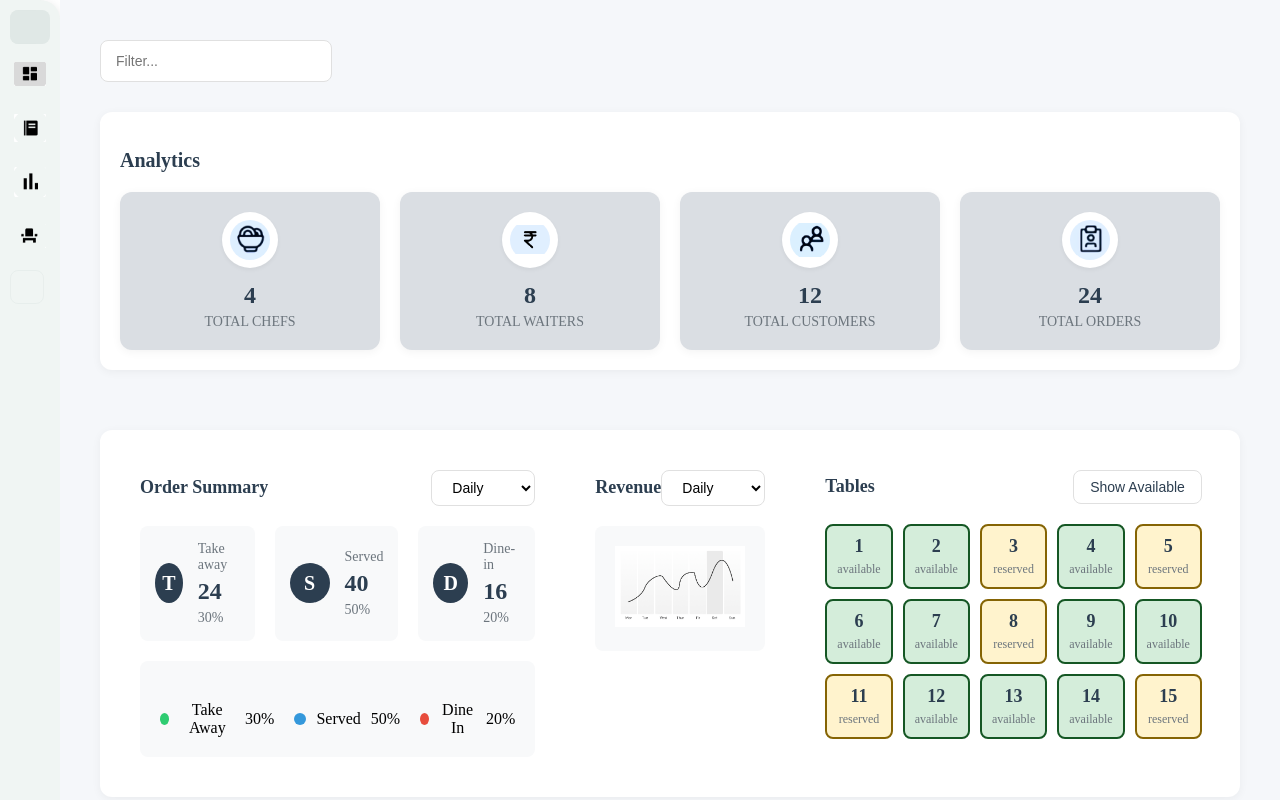
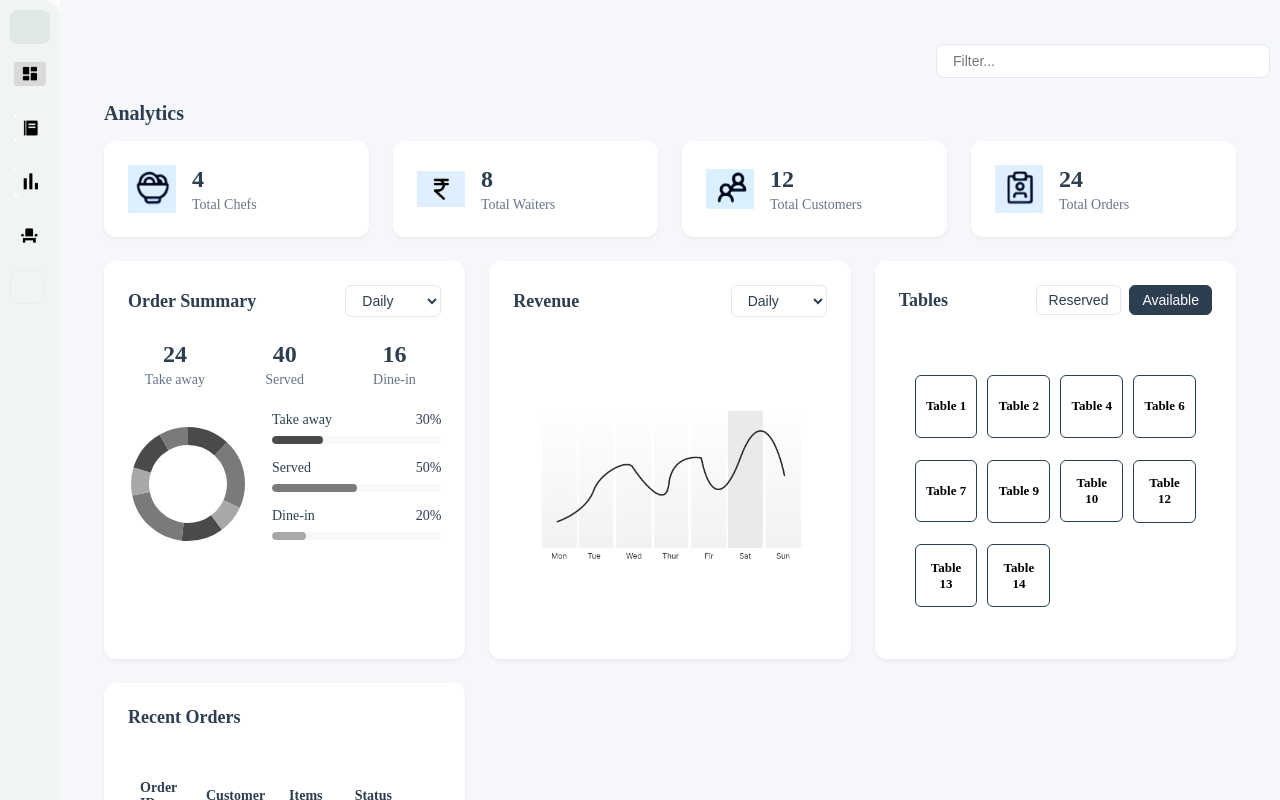
Before and after one commit to RaqeebKhn/CafeRestApp, a React (Vite) app in the folder Frontend/CafeRestApp/: page / in a window 1280 px wide. Built offline with nearby package versions, Linux system fonts and the light colour scheme.

Commit message:
final middle portion dashboard

```diff
--- a/Frontend/CafeRestApp/src/components/Dashboard.css
+++ b/Frontend/CafeRestApp/src/components/Dashboard.css
@@ -1,387 +1,363 @@
 .dashboard-root {
-  display: flex;
-  flex-direction: column;
-  height: 100vh;
-  background: #f5f7fa;
-  padding: 20px;
+  padding: 24px;
+  background-color: #f5f7fa;
+  min-height: 100vh;
 }
 
 .dashboard-header {
+  margin-bottom: 24px;
+}
+
+.header-actions {
   display: flex;
-  justify-content: flex-start;
-  align-items: center;
-  margin-bottom: 30px;
+  justify-content: flex-end;
 }
 
 .filter-container {
-  display: flex;
-  align-items: center;
+  width: 300px;
 }
 
 .dashboard-filter {
-  width: 200px;
-  height: 40px;
-  border: 1px solid #e0e0e0;
+  width: 100%;
+  padding: 8px 16px;
+  border: 1px solid #e2e8f0;
   border-radius: 8px;
-  padding: 0 15px;
   font-size: 14px;
-  background: white;
-  margin-right: 20px;
-}
-
-.dashboard-filter:focus {
-  outline: none;
-  border-color: #2c3e50;
-  box-shadow: 0 0 0 2px rgba(44, 62, 80, 0.1);
-}
-
-.dashboard-content {
-  display: flex;
-  flex-direction: column;
-  gap: 30px;
-  flex: 1;
-}
-
-.metrics-section {
-  background: white;
-  border-radius: 12px;
-  padding: 20px;
-  box-shadow: 0 2px 10px rgba(0, 0, 0, 0.05);
 }
 
 .section-title {
+  color: #2c3e50;
+  margin-bottom: 16px;
   font-size: 20px;
-  color: #2c3e50;
-  margin-bottom: 20px;
-  font-weight: 600;
 }
 
+/* Metrics Section */
 .metrics-grid {
   display: grid;
-  grid-template-columns: repeat(4, 1fr);
-  gap: 20px;
+  grid-template-columns: repeat(auto-fit, minmax(240px, 1fr));
+  gap: 24px;
+  margin-bottom: 24px;
 }
 
 .metric-card {
-  background: #dadee3;
-  padding: 20px;
+  background: white;
   border-radius: 12px;
-  text-align: center;
-  box-shadow: 0 2px 10px rgba(0, 0, 0, 0.05);
-  transition: transform 0.2s;
-}
-
-.metric-card:hover {
-  transform: translateY(-2px);
+  padding: 24px;
+  display: flex;
+  align-items: center;
+  gap: 16px;
+  box-shadow: 0 2px 4px rgba(0, 0, 0, 0.05);
 }
 
 .metric-icon {
-  width: 40px;
-  height: 40px;
+  width: 48px;
+  height: 48px;
   object-fit: contain;
-  margin-bottom: 10px;
-  border-radius: 50%;
-  background: #fff;
-  padding: 8px;
-  box-shadow: 0 2px 4px rgba(0, 0, 0, 0.05);
 }
 
-.metric-value {
+.metric-info h3 {
   font-size: 24px;
-  font-weight: bold;
   color: #2c3e50;
-  margin-bottom: 5px;
+  margin: 0;
 }
 
-.metric-label {
+.metric-info p {
+  color: #64748b;
+  margin: 4px 0 0;
   font-size: 14px;
-  color: #6c757d;
-  text-transform: uppercase;
 }
 
-.analytics-section {
-  background: white;
-  border-radius: 12px;
-  padding: 20px;
-  box-shadow: 0 2px 10px rgba(0, 0, 0, 0.05);
-  margin-top: 30px;
-}
-
+/* Analytics Section */
 .analytics-grid {
   display: grid;
-  grid-template-columns: repeat(3, 1fr);
-  gap: 20px;
+  grid-template-columns: repeat(auto-fit, minmax(350px, 1fr));
+  gap: 24px;
 }
 
 .analytics-card {
   background: white;
   border-radius: 12px;
-  padding: 20px;
-  text-align: center;
-  transition: transform 0.2s;
-}
-
-.analytics-card:hover {
-  transform: translateY(-2px);
+  padding: 24px;
+  height: 350px;
+  box-shadow: 0 2px 4px rgba(0, 0, 0, 0.05);
+  display: flex;
+  flex-direction: column;
 }
 
 .analytics-header {
   display: flex;
   justify-content: space-between;
   align-items: center;
-  margin-bottom: 20px;
+  margin-bottom: 24px;
 }
 
-.analytics-header h3 {
+.analytics-title {
+  color: #2c3e50;
   margin: 0;
   font-size: 18px;
+}
+
+.period-selector {
+  padding: 6px 12px;
+  border: 1px solid #e2e8f0;
+  border-radius: 6px;
+  background: white;
+  font-size: 14px;
+  color: #2c3e50;
+  cursor: pointer;
+}
+
+/* Order Summary */
+.order-counts {
+  display: grid;
+  grid-template-columns: repeat(3, 1fr);
+  gap: 16px;
+  margin-bottom: 24px;
+}
+
+.order-count-item {
+  text-align: center;
+}
+
+.order-count-item h4 {
+  margin: 0;
+  font-size: 24px;
   color: #2c3e50;
 }
 
-.period-select {
-  padding: 8px 16px;
-  border: 1px solid #e0e0e0;
-  border-radius: 8px;
+.order-count-item p {
+  margin: 4px 0 0;
+  color: #64748b;
   font-size: 14px;
-  background: white;
-  cursor: pointer;
 }
 
-/* Order Summary Styles */
-.order-types {
-  display: grid;
-  grid-template-columns: repeat(3, 1fr);
-  gap: 20px;
-  margin-bottom: 20px;
+.order-visualization {
+  display: flex;
+  gap: 24px;
+  align-items: center;
 }
 
-.order-type-card {
-  background: #f8f9fa;
-  padding: 15px;
-  border-radius: 8px;
-  display: flex;
-  align-items: center;
-  gap: 15px;
+.donut-chart {
+  width: 120px;
+  height: 120px;
 }
 
-.order-type-icon {
-  width: 40px;
-  height: 40px;
-  border-radius: 50%;
-  background: #2c3e50;
-  color: white;
+.donut {
+  width: 100%;
+  height: 100%;
+  transform: rotate(-90deg);
+}
+
+.donut-ring {
+  fill: none;
+  stroke: #f5f7fa;
+  stroke-width: 15;
+}
+
+.donut-segment {
+  fill: none;
+  stroke-width: 15;
+}
+
+.donut-segment.takeaway {
+  stroke: #4a4a4a;
+}
+
+.donut-segment.served {
+  stroke: #7a7a7a;
+}
+
+.donut-segment.dinein {
+  stroke: #a8a8a8;
+}
+
+.percentage-bars {
+  flex: 1;
+}
+
+.percentage-bar-item {
+  margin-bottom: 16px;
+}
+
+.percentage-bar-label {
+  display: flex;
+  justify-content: space-between;
+  margin-bottom: 8px;
+  font-size: 14px;
+  color: #2c3e50;
+}
+
+.percentage-bar-track {
+  height: 8px;
+  background: #f5f7fa;
+  border-radius: 4px;
+  overflow: hidden;
+}
+
+.percentage-bar-fill {
+  height: 100%;
+  border-radius: 4px;
+  transition: width 0.3s ease;
+}
+
+.bar-take-away { background-color: #4a4a4a; }
+.bar-served { background-color: #7a7a7a; }
+.bar-dine-in { background-color: #a8a8a8; }
+
+/* Revenue Section */
+.revenue-graph-container {
+  flex: 1;
   display: flex;
   align-items: center;
   justify-content: center;
-  font-size: 20px;
-  font-weight: bold;
-}
-
-.order-type-content {
-  text-align: left;
-}
-
-.order-type-label {
-  font-size: 14px;
-  color: #6c757d;
-  margin-bottom: 5px;
-}
-
-.order-type-count {
-  font-size: 24px;
-  font-weight: bold;
-  color: #2c3e50;
-  margin-bottom: 5px;
-}
-
-.order-type-percentage {
-  font-size: 14px;
-  color: #6c757d;
-}
-
-.order-pie-chart {
-  background: #f8f9fa;
-  border-radius: 8px;
-  padding: 20px;
-  margin-top: 20px;
-}
-
-.pie-chart-legend {
-  display: flex;
-  gap: 20px;
-  margin-top: 20px;
-}
-
-.pie-chart-item {
-  display: flex;
-  align-items: center;
-  gap: 10px;
-}
-
-.pie-chart-color {
-  width: 12px;
-  height: 12px;
-  border-radius: 50%;
-  display: inline-block;
-}
-
-.pie-chart-color.takeaway {
-  background: #2ecc71;
-}
-
-.pie-chart-color.served {
-  background: #3498db;
-}
-
-.pie-chart-color.dinein {
-  background: #e74c3c;
-}
-
-/* Revenue Styles */
-.revenue-graph-container {
-  background: #f8f9fa;
-  border-radius: 8px;
-  padding: 20px;
-  text-align: center;
+  padding: 16px;
 }
 
 .revenue-graph {
   max-width: 100%;
-  height: auto;
+  max-height: 100%;
+  object-fit: contain;
 }
 
-/* Tables Styles */
+/* Tables Section */
+.table-status-legend {
+  display: flex;
+  gap: 8px;
+}
+
+.status-toggle {
+  padding: 6px 12px;
+  border: 1px solid #e2e8f0;
+  border-radius: 6px;
+  background: white;
+  font-size: 14px;
+  color: #2c3e50;
+  cursor: pointer;
+  transition: all 0.3s ease;
+}
+
+.status-toggle.active {
+  background: #2c3e50;
+  color: white;
+  border-color: #2c3e50;
+}
+
 .tables-grid {
   display: grid;
-  grid-template-columns: repeat(5, 1fr);
+  grid-template-columns: repeat(auto-fit, minmax(60px, 1fr));
   gap: 10px;
+  margin-top: 20px;
+  padding: 16px;
+  overflow-y: auto;
+  flex: 1;
 }
 
 .table-item {
+  aspect-ratio: 1;
+  background: white;
+  border-radius: 6px;
   display: flex;
-  flex-direction: column;
   align-items: center;
-  padding: 10px;
-  border-radius: 8px;
-  transition: all 0.2s;
+  justify-content: center;
+  padding: 8px;
+  border: 1px solid #2c3e50;
+  transition: all 0.3s ease;
+}
+
+.table-item.reserved {
+  background-color: #10b981;
+  border-color: #10b981;
+  color: white;
 }
 
 .table-item.available {
-  background: #d4edda;
-  border: 2px solid #155724;
+  background-color: white;
+  border-color: #2c3e50;
 }
 
-.table-item.reserved {
-  background: #fff3cd;
-  border: 2px solid #856404;
+.table-label {
+  font-size: 13px;
+  text-align: center;
+  font-weight: bold;
 }
 
-.table-number {
-  font-size: 18px;
-  font-weight: bold;
-  color: #2c3e50;
-  margin-bottom: 5px;
-}
-
-.table-status {
-  font-size: 12px;
-  color: #6c757d;
-}
-
-.table-item:hover {
-  transform: translateY(-2px);
-  box-shadow: 0 2px 10px rgba(0, 0, 0, 0.1);
-}
-
-.table-filter-btn {
-  padding: 8px 16px;
-  border: 1px solid #e0e0e0;
-  border-radius: 8px;
-  font-size: 14px;
-  color: #2c3e50;
-  background: white;
-  cursor: pointer;
-  transition: all 0.2s;
-}
-
-.table-filter-btn:hover {
-  background: #f8f9fa;
-}
-
-.orders-section {
-  background: white;
-  border-radius: 12px;
-  padding: 20px;
-  box-shadow: 0 2px 10px rgba(0, 0, 0, 0.05);
-}
-
-.section-header {
-  display: flex;
-  justify-content: space-between;
-  align-items: center;
-  margin-bottom: 20px;
-}
-
-.section-header h2 {
-  margin: 0;
-  font-size: 20px;
-  color: #2c3e50;
-}
-
-.view-all-btn {
-  background: none;
-  border: 1px solid #e0e0e0;
-  border-radius: 8px;
-  padding: 8px 16px;
-  font-size: 14px;
-  color: #2c3e50;
-  cursor: pointer;
-  transition: all 0.2s;
-}
-
-.view-all-btn:hover {
-  background: #f8f9fa;
+/* Recent Orders */
+.orders-table-container {
+  overflow-x: auto;
+  margin-top: 16px;
+  flex: 1;
 }
 
 .orders-table {
   width: 100%;
-  overflow-x: auto;
-}
-
-table {
-  width: 100%;
   border-collapse: collapse;
 }
 
-th, td {
-  padding: 12px 16px;
+.orders-table th,
+.orders-table td {
+  padding: 12px;
   text-align: left;
-  border-bottom: 1px solid #e0e0e0;
+  border-bottom: 1px solid #e2e8f0;
 }
 
-th {
-  background: #f8f9fa;
+.orders-table th {
   font-weight: 600;
   color: #2c3e50;
+  font-size: 14px;
 }
 
-tr:hover {
-  background: #f8f9fa;
+.orders-table td {
+  color: #64748b;
+  font-size: 14px;
 }
 
-.status {
+.order-status {
   padding: 4px 8px;
   border-radius: 4px;
   font-size: 12px;
   font-weight: 500;
 }
 
-.status.pending {
-  background: #fff3cd;
-  color: #856404;
+.status-pending {
+  background-color: #fef3c7;
+  color: #d97706;
 }
 
-.status.completed {
-  background: #d4edda;
-  color: #155724;
+.status-completed {
+  background-color: #d1fae5;
+  color: #059669;
 }
+
+/* Responsive Design */
+@media (max-width: 1200px) {
+  .tables-grid {
+    grid-template-columns: repeat(auto-fit, minmax(55px, 1fr));
+  }
+}
+
+@media (max-width: 768px) {
+  .dashboard-root {
+    padding: 16px;
+  }
+
+  .metrics-grid {
+    grid-template-columns: repeat(auto-fit, minmax(200px, 1fr));
+  }
+
+  .analytics-grid {
+    grid-template-columns: 1fr;
+  }
+
+  .tables-grid {
+    grid-template-columns: repeat(auto-fit, minmax(50px, 1fr));
+  }
+
+  .order-visualization {
+    flex-direction: column;
+    align-items: center;
+  }
+
+  .percentage-bars {
+    width: 100%;
+  }
+}
--- a/Frontend/CafeRestApp/src/components/Dashboard.jsx
+++ b/Frontend/CafeRestApp/src/components/Dashboard.jsx
@@ -1,7 +1,6 @@
 import React, { useState } from "react";
 import "./Dashboard.css";
 import VerticalNavBar from "./VerticalNavBar";
-
 
 import chefsIcon from '../assets/bowl.png';
 import waitersIcon from '../assets/rupees.png';
@@ -54,7 +53,7 @@ const tables = [
 export default function Dashboard() {
   const [orderPeriod, setOrderPeriod] = useState("daily");
   const [revenuePeriod, setRevenuePeriod] = useState("daily");
-  const [showAvailable, setShowAvailable] = useState(false);
+  const [showAvailable, setShowAvailable] = useState(true);
 
   const handleOrderPeriodChange = (period) => {
     setOrderPeriod(period);
@@ -62,10 +61,6 @@ export default function Dashboard() {
 
   const handleRevenuePeriodChange = (period) => {
     setRevenuePeriod(period);
-  };
-
-  const handleTableFilter = () => {
-    setShowAvailable(!showAvailable);
   };
 
   return (
@@ -93,8 +88,10 @@ export default function Dashboard() {
                   alt={metric.label}
                   className="metric-icon"
                 />
-                <div className="metric-value">{metric.value}</div>
-                <div className="metric-label">{metric.label}</div>
+                <div className="metric-info">
+                  <h3>{metric.value}</h3>
+                  <p>{metric.label}</p>
+                </div>
               </div>
             ))}
           </div>
@@ -102,12 +99,11 @@ export default function Dashboard() {
 
         <div className="analytics-section">
           <div className="analytics-grid">
-
             <div className="analytics-card order-summary">
               <div className="analytics-header">
-                <h3>Order Summary</h3>
+                <h3 className="analytics-title">Order Summary</h3>
                 <select
-                  className="period-select"
+                  className="period-selector"
                   value={orderPeriod}
                   onChange={(e) => handleOrderPeriodChange(e.target.value)}
                 >
@@ -119,46 +115,49 @@ export default function Dashboard() {
                 </select>
               </div>
 
-              <div className="order-types">
+              <div className="order-counts">
                 {orderTypes.map((type) => (
-                  <div key={type.type} className="order-type-card">
-                    <div className="order-type-icon">{type.type[0].toUpperCase()}</div>
-                    <div className="order-type-content">
-                      <div className="order-type-label">{type.type.replace(/([A-Z])/g, ' $1').trim()}</div>
-                      <div className="order-type-count">{type.count}</div>
-                      <div className="order-type-percentage">{type.percentage}</div>
+                  <div key={type.type} className="order-count-item">
+                    <h4>{type.count}</h4>
+                    <p>{type.type}</p>
+                  </div>
+                ))}
+              </div>
+
+              <div className="order-visualization">
+                <div className="donut-chart">
+                  <svg viewBox="0 0 100 100" className="donut">
+                    <circle cx="50" cy="50" r="40" className="donut-ring" />
+                    <circle cx="50" cy="50" r="40" className="donut-segment takeaway" strokeDasharray="30 70" strokeDashoffset="0" />
+                    <circle cx="50" cy="50" r="40" className="donut-segment served" strokeDasharray="50 50" strokeDashoffset="-30" />
+                    <circle cx="50" cy="50" r="40" className="donut-segment dinein" strokeDasharray="20 80" strokeDashoffset="-80" />
+                  </svg>
+                </div>
+
+                <div className="percentage-bars">
+                  {orderTypes.map((type) => (
+                    <div key={type.type} className="percentage-bar-item">
+                      <div className="percentage-bar-label">
+                        <span>{type.type}</span>
+                        <span>{type.percentage}</span>
+                      </div>
+                      <div className="percentage-bar-track">
+                        <div
+                          className={`percentage-bar-fill bar-${type.type.toLowerCase().replace(' ', '-')}`}
+                          style={{ width: type.percentage }}
+                        />
                       </div>
                     </div>
                   ))}
                 </div>
-
-              <div className="order-pie-chart">
-                <div className="pie-chart-legend">
-                  <div className="pie-chart-item">
-                    <span className="pie-chart-color takeaway" />
-                    <span>Take Away</span>
-                    <span>30%</span>
-                  </div>
-                  <div className="pie-chart-item">
-                    <span className="pie-chart-color served" />
-                    <span>Served</span>
-                    <span>50%</span>
-                  </div>
-                  <div className="pie-chart-item">
-                    <span className="pie-chart-color dinein" />
-                    <span>Dine In</span>
-                    <span>20%</span>
-                  </div>
-                </div>
               </div>
             </div>
 
-
             <div className="analytics-card revenue">
               <div className="analytics-header">
-                <h3>Revenue</h3>
+                <h3 className="analytics-title">Revenue</h3>
                 <select
-                  className="period-select"
+                  className="period-selector"
                   value={revenuePeriod}
                   onChange={(e) => handleRevenuePeriodChange(e.target.value)}
                 >
@@ -175,42 +174,46 @@ export default function Dashboard() {
               </div>
             </div>
 
-
             <div className="analytics-card tables">
               <div className="analytics-header">
-                <h3>Tables</h3>
+                <h3 className="analytics-title">Tables</h3>
+                <div className="table-status-legend">
                   <button
-                  className="table-filter-btn"
-                  onClick={handleTableFilter}
+                    className={`status-toggle ${!showAvailable ? 'active' : ''}`}
+                    onClick={() => setShowAvailable(false)}
                   >
-                  {showAvailable ? "Show Reserved" : "Show Available"}
+                    Reserved
                   </button>
+                  <button
+                    className={`status-toggle ${showAvailable ? 'active' : ''}`}
+                    onClick={() => setShowAvailable(true)}
+                  >
+                    Available
+                  </button>
+                </div>
               </div>
 
               <div className="tables-grid">
-                {tables.map((table) => (
+                {tables
+                  .filter(table => showAvailable ? table.status === 'available' : true)
+                  .map((table) => (
                     <div
                       key={table.id}
                       className={`table-item ${table.status}`}
-                    style={{ display: showAvailable && table.status === "reserved" ? "none" : "flex" }}
                     >
-                    <div className="table-number">{table.number}</div>
-                    <div className="table-status">{table.status}</div>
+                      <div className="table-label">Table {table.number}</div>
                     </div>
                 ))}
               </div>
             </div>
-          </div>
+
+            <div className="analytics-card recent-orders">
+              <div className="analytics-header">
+                <h3 className="analytics-title">Recent Orders</h3>
               </div>
 
-        <div className="orders-section">
-          <div className="section-header">
-            <h2>Recent Orders</h2>
-            <button className="view-all-btn">View All</button>
-          </div>
-
-          <div className="orders-table">
-            <table>
+              <div className="orders-table-container">
+                <table className="orders-table">
                   <thead>
                     <tr>
                       <th>Order ID</th>
@@ -226,8 +229,10 @@ export default function Dashboard() {
                         <td>{order.orderId}</td>
                         <td>{order.customer}</td>
                         <td>{order.items}</td>
-                    <td className={`status ${order.status.toLowerCase()}`}>
+                        <td>
+                          <span className={`order-status status-${order.status.toLowerCase()}`}>
                             {order.status}
+                          </span>
                         </td>
                         <td>{order.amount}</td>
                       </tr>
@@ -238,5 +243,7 @@ export default function Dashboard() {
             </div>
           </div>
         </div>
+      </div>
+    </div>
   );
 }
```
Lines whose indentation alone changed are shown as unchanged.
